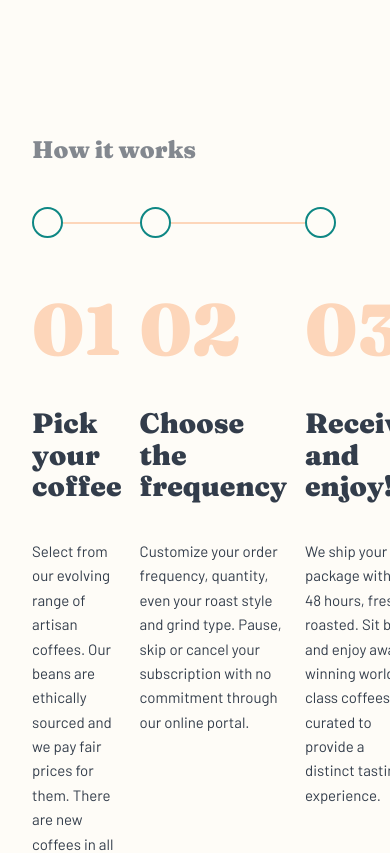
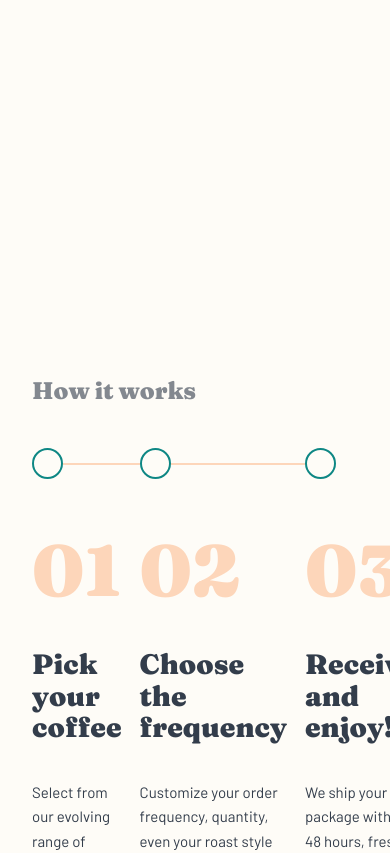
Before and after one commit to ohmymario/coffee-roasters, a Next.js app: page / in a window 390 px wide. Shown: the part 3260-4113 px from the top of the page. Built offline with nearby package versions, Linux system fonts and the light colour scheme.

Commit message:
Add background through pos-absolute / tablet style

```diff
--- a/components/howItWorks/HowItWorks.js
+++ b/components/howItWorks/HowItWorks.js
@@ -22,6 +22,8 @@ const HowItWorks = props => {
       ) : (
         ''
       )}
+
+      {!primary ? <div className="bg" /> : ''}
     </HowItWorksStyles>
   );
 };
--- a/components/howItWorks/HowItWorksStyles.js
+++ b/components/howItWorks/HowItWorksStyles.js
@@ -1,11 +1,11 @@
 import styled from 'styled-components';
 
 const HowItWorksStyles = styled.div`
+  ${props => !props.primary && `position: relative`};
+
   border-radius: 10px;
-  ${props => !props.primary && `background: #2C343E`};
   ${props =>
     props.primary ? `padding: 0 85px 0 85px` : `padding: 91px 85px 107px 85px`};
-  /* max-width: 87%; */
   margin: 0 auto ${props => (props.primary ? `200px` : `159px`)} auto;
 
   h4 {
@@ -23,15 +23,34 @@ const HowItWorksStyles = styled.div`
     }
   }
 
+  .bg {
+    position: absolute;
+    border-radius: 10px;
+    width: 100%;
+    height: 100%;
+    top: 0;
+    left: 0;
+    background: #2c343e;
+    z-index: -1;
+  }
+
   @media (max-width: 768px) {
     padding: 0;
     margin: 0 auto ${props => (props.primary ? `144px` : `159px`)} auto;
+    margin-top: 241px;
     h4 {
       margin-bottom: 1.7em;
     }
     .cards-container {
       ${props => (props.primary ? `margin-bottom: 44px;` : `margin-bottom: 0`)};
     }
+
+    .bg {
+      width: calc(100% + 64px);
+      height: calc(100% + 167px);
+      top: -97px;
+      left: -32px;
+    }
   }
 `;
 
```
